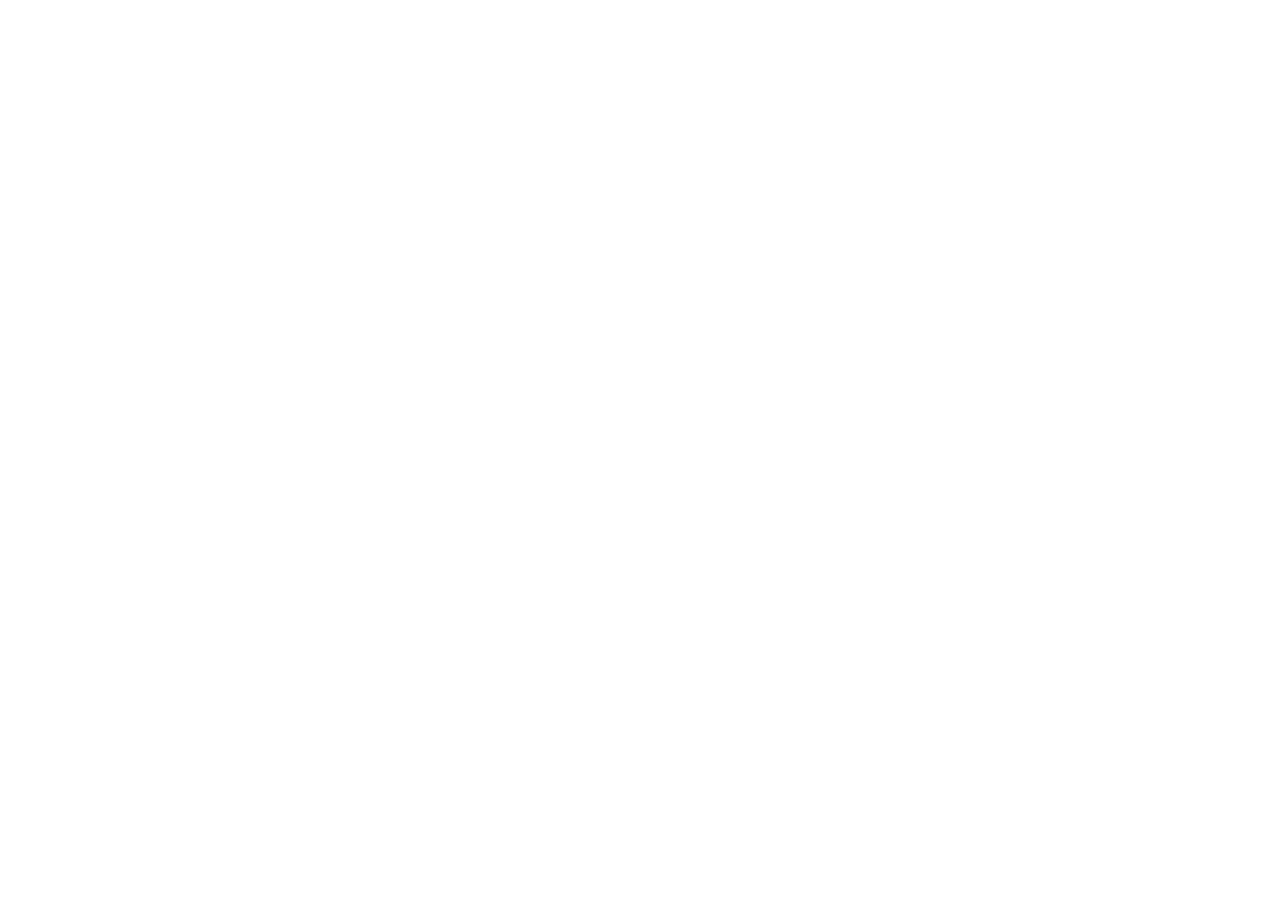
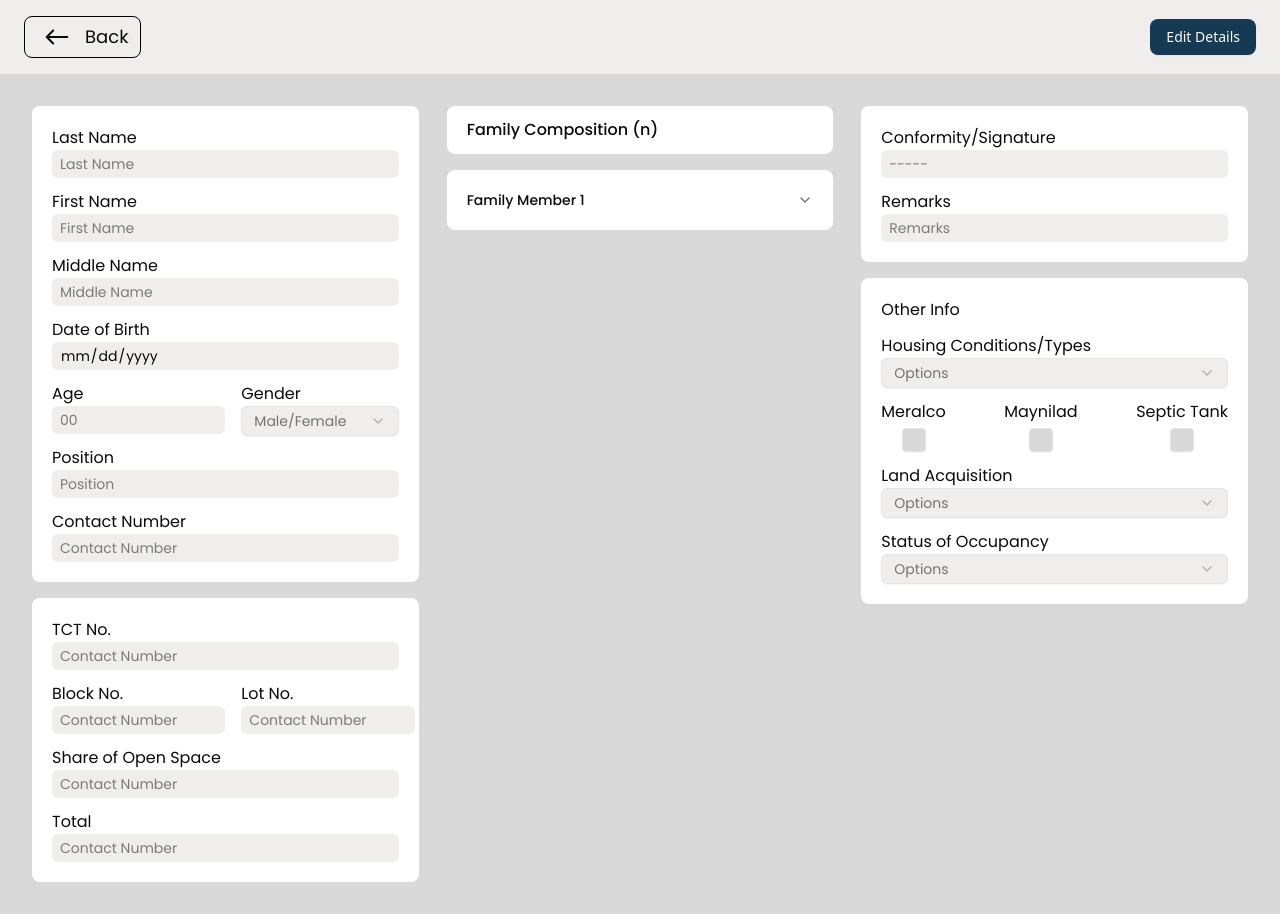
Before and after one commit to cssweng-skmlhoai/kabuhayandb-frontend, a React (Vite) app: page /members/1 in a window 1280 px wide. Before the commit this address had no page. Before the commit the page ends 800 px from the top, so only its background shows below. Built offline with nearby package versions, Linux system fonts and the light colour scheme; no server answers.

Commit message:
feature: fetching and searching members

```diff
--- a/src/App.jsx
+++ b/src/App.jsx
@@ -1,6 +1,7 @@
 import React from "react"
 import { Route, Routes } from "react-router-dom";
 import AllMembers from "./pages/admin/AllMembers";
+import MemberForms from "./pages/admin/MemberForms";
 import Dues from "./pages/admin/Dues";
 import Certificate from "./pages/admin/Certificate";
 import Landing from "./pages/Landing";
@@ -13,6 +14,9 @@
       <Route path="/" element={<Landing />} />
       <Route path="/login" element={<Login />} />
       <Route path="/members" element={<AllMembers />} />
+      <Route path="/members/add" element={<MemberForms view="add" />} />
+      <Route path="/members/:id" element={<MemberForms view="view" />} />
+      <Route path="/members/:id/edit" element={<MemberForms view="edit" />} />
       <Route path="/dues" element={<Dues />} />
       <Route path="/certification" element={<Certificate />} />
       <Route path="/settings" element={<Settings />} />
--- a/src/components/AdminCompts/MembersList.jsx
+++ b/src/components/AdminCompts/MembersList.jsx
@@ -1,4 +1,4 @@
-import React from 'react';
+import React, { useEffect } from 'react';
 import { IoSearchOutline } from "react-icons/io5";
 import { IoFilterOutline } from "react-icons/io5";
 import { TbArrowsSort } from "react-icons/tb";
@@ -27,9 +27,47 @@
   DialogClose
 } from "@/components/ui/dialog"
 import { useState } from 'react';
+import axios from 'axios';
+import { Link } from 'react-router-dom';
 
-const MembersList = ({ setView }) => {
+const MembersList = () => {
   const [dialogOpen, setDialogOpen] = useState(false);
+  const [members, setMembers] = useState([]);
+  const [searched, setSearched] = useState("");
+
+  const API_SECRET = import.meta.env.VITE_API_SECRET;
+  const API_URL = "https://kabuhayandb-backend.onrender.com";
+
+  // fetch all members once
+  useEffect(() => {
+    axios.get(`${API_URL}/members/home`, {
+      headers: {
+        'Authorization': `Bearer ${API_SECRET}`
+      }
+    }).then(res => {
+      if (!res.data) {
+        setMembers([]);
+      } else {
+        setMembers(res.data);
+      }
+    }).catch(err => { console.log(err) })
+  }, []);
+
+  // function to search for user
+  const searchUser = () => {
+    axios.get(`${API_URL}/members/home?name=${searched}`, {
+      headers: {
+        'Authorization': `Bearer ${API_SECRET}`
+      }
+    }).then(res => {
+      if (!res.data) {
+        setMembers([]);
+      } else {
+        const results = Array.isArray(res.data) ? res.data : [res.data];
+        setMembers(results);
+      }
+    }).catch(err => { console.log(err) })
+  }
 
   return (
     <div>
@@ -46,14 +84,15 @@
               <p>Export</p>
             </Button>
 
-            <Button className="bg-blue-button" onClick={() => setView("add")}><FaPlus />Add Member</Button>
+            <Button className="bg-blue-button" >
+              <Link to="/members/add" className='flex items-center gap-2'><FaPlus />Add Member</Link>
+            </Button>
           </div>
         </div>
 
         <div className="relative w-[80%] xl:hidden">
-          <IoSearchOutline className="absolute left-3 top-1/2 -translate-y-1/2 text-gray-600 cursor-pointer size-5" />
-          <input type="text" placeholder="Search Member Name" className="border border-gray-300 rounded-md pl-10 pr-3 py-3 w-full bg-white"
-          />
+          <IoSearchOutline className="absolute left-3 top-1/2 -translate-y-1/2 text-gray-600 cursor-pointer size-5" onClick={searchUser} />
+          <input type="text" placeholder="Search Member Name" className="border border-gray-300 rounded-md pl-10 pr-3 py-3 w-full bg-white" value={searched} onChange={(e) => setSearched(e.target.value)} />
         </div>
         <div className='flex justify-around w-[80%] xl:hidden'>
           <Button className='rounded-sm bg-white border-1 border-black w-[30%] hover:bg-gray-300 text-customgray3 cursor-pointer'>
@@ -90,8 +129,8 @@
 
           <div className='flex items-center w-1/2 justify-end gap-3'>
             <div className="relative w-1/2">
-              <IoSearchOutline className="absolute left-3 top-1/2 -translate-y-1/2 text-gray-600 cursor-pointer size-5" />
-              <input type="text" placeholder="Search Member Name" className="border border-black rounded-md pl-10 pr-3 py-1.5 w-full bg-white" />
+              <IoSearchOutline className="absolute left-3 top-1/2 -translate-y-1/2 text-gray-600 cursor-pointer size-5" onClick={searchUser} />
+              <input type="text" placeholder="Search Member Name" className="border border-black rounded-md pl-10 pr-3 py-1.5 w-full bg-white" value={searched} onChange={(e) => setSearched(e.target.value)} />
             </div>
 
             <Button className='rounded-sm bg-white border-1 border-black w-[20%] hover:bg-gray-300 text-customgray3 cursor-pointer'>
@@ -101,7 +140,11 @@
           </div>
         </div>
 
-        <div className='bg-customgray2 px-4 pb-4 pt-3 flex flex-col xl:rounded-md xl:relative xl:py-5'> {/* separate component? */}
+        {members.length === 0 ? (
+          <p className="text-center text-gray-500 mt-4">No members found.</p>
+        ) : (
+          members.map(member => (
+            <div key={member.member_id} className='bg-customgray2 px-4 pb-4 pt-3 flex flex-col xl:rounded-md xl:relative xl:py-5'>
               <div className='flex justify-end xl:absolute xl:right-4 xl:-translate-y-3'>
                 <DropdownMenu>
                   <DropdownMenuTrigger asChild>
@@ -110,28 +153,44 @@
                     </button>
                   </DropdownMenuTrigger>
                   <DropdownMenuContent align="end">
-                <DropdownMenuItem onClick={() => setView("view")}><IoIosList />View Details</DropdownMenuItem>
-                <DropdownMenuItem onClick={() => setView("edit")}><LuPencil />Edit Details</DropdownMenuItem>
-                <DropdownMenuItem onClick={() => setDialogOpen(true)}><TiDeleteOutline />Delete Member</DropdownMenuItem>
+                    <DropdownMenuItem >
+                      <Link to={`/members/${member.member_id}`} className='flex items-center gap-2'>
+                        <IoIosList />View Details
+                      </Link>
+                    </DropdownMenuItem>
+                    <DropdownMenuItem>
+                      <Link to={`/members/${member.member_id}/edit`} className='flex items-center gap-2'>
+                        <LuPencil />Edit Details
+                      </Link>
+                    </DropdownMenuItem>
+                    <DropdownMenuItem onClick={() => setDialogOpen(true)}>
+                      <TiDeleteOutline />Delete Member
+                    </DropdownMenuItem>
                     <DropdownMenuSeparator />
                     <DropdownMenuItem><TbCancel />Cancel</DropdownMenuItem>
                   </DropdownMenuContent>
                 </DropdownMenu>
               </div>
+
               <div className='flex justify-between items-center font-poppins'>
                 <div className='flex items-center gap-4'>
-              <img src="/path/to/profile.jpg" alt="Profile" className='hidden xl:block size-12 rounded-full bg-gray-300' />
+                  <img src={member.imageUrl || "/path/to/default.jpg"} alt="Profile" className='hidden xl:block size-12 rounded-full bg-gray-300' />
                   <div className='flex flex-col gap-1.5'>
-                <p className='font-semibold'>Member Name</p>
+                    <p className='font-semibold'>{member.fullname}</p>
                     <div className='xl:flex gap-20'>
-                  <p>013 - 3017002676</p>
-                  <p>BLK 00 LOT 00</p>
+                      <p>{member.tct_no}</p>
+                      <p>BLK {member.block_no} • LOT {member.lot_no}</p>
                     </div>
                   </div>
                 </div>
-            <p className='px-3 py-0.5 bg-white rounded-md mr-[8%] xl:mr-[12%]'>POSITION</p>
+                <p className='px-3 py-0.5 bg-white rounded-md mr-[8%] xl:mr-[12%]'>
+                  {member.head_position || "N/A"}
+                </p>
               </div>
             </div>
+          ))
+        )}
+
 
         <div className='hidden xl:flex justify-between'> {/* for pagination/desktop only */}
           <p>1 - 08 of 00</p>
--- a/src/components/AdminCompts/MemberForms.jsx
+++ b/src/pages/admin/MemberForms.jsx
@@ -1,4 +1,4 @@
-import React from 'react';
+import React, { useEffect, useState } from 'react';
 import { Button } from '@/components/ui/button';
 import { FaPlus } from "react-icons/fa6";
 import { IoIosArrowRoundBack } from "react-icons/io";
@@ -18,50 +18,64 @@
   SelectTrigger,
   SelectValue,
 } from "@/components/ui/select";
+import { useParams } from 'react-router-dom';
+import axios from 'axios';
+import { Link } from 'react-router-dom';
 
-const MemberForms = ({ view, setView }) => {
+const MemberForms = ({ view }) => {
+  const { id } = useParams();
+  const [member, setMember] = useState(null);
+
+  useEffect(() => {
+    axios.get()
+  }, [id]);
+
+  const isEdit = view === 'edit';
+
   return (
     <div>
       <div className=' hidden xl:flex justify-between items-center py-4 px-6 bg-customgray2'>
-        <div className='cursor-pointer px-3 rounded-md border border-black flex items-center gap-2' onClick={() => setView("list")}>
+        <Link to="/members" className='cursor-pointer px-3 rounded-md border border-black flex items-center gap-2'>
           <IoIosArrowRoundBack className='size-10' />
           <p className='font-poppins text-lg'>Back</p>
-        </div>
-        {view !== "add" && (
-          <Button className="bg-blue-button cursor-pointer" onClick={() => setView(view === "view" ? "edit" : "view")}>
-            {view === "view" ? "Edit Details" : "Cancel"}
+        </Link>
+        <Link to={`/members/${id}${isEdit ? '' : '/edit'}`}>
+          <Button className="bg-blue-button cursor-pointer">
+            {isEdit ? "Cancel" : "Edit Details"}
           </Button>
-        )}
+        </Link>
       </div>
 
       <div className='p-5 bg-customgray1 flex flex-col gap-4 xl:grid xl:grid-cols-3 xl:p-8 xl:gap-7'>
         <div className='flex flex-col gap-4 xl:col-start-1'>
           <div className='flex justify-between items-center xl:hidden'>
-            <IoIosArrowRoundBack className='size-10 cursor-pointer' onClick={() => setView("list")} />
-            {view !== "add" && (
-              <Button className="bg-blue-button cursor-pointer" onClick={() => setView(view === "view" ? "edit" : "view")}>
-                {view === "view" ? "Edit Details" : "Cancel"}
+            <Link to="/members">
+              <IoIosArrowRoundBack className='size-10 cursor-pointer' />
+            </Link>
+            <Link to={`/members/${id}${isEdit ? '' : '/edit'}`}>
+              <Button className="bg-blue-button cursor-pointer">
+                {isEdit ? "Cancel" : "Edit Details"}
               </Button>
-            )}
+            </Link>
           </div>
 
           <div className='bg-white p-5 flex flex-col rounded-md font-poppins font-normal'>
             <label htmlFor="lastname">Last Name</label>
-            <input className="mb-3 bg-customgray2 py-1 px-2 text-sm rounded-sm" placeholder="Last Name" type="text" name="" id="" disabled={view === "view"} />
+            <input className="mb-3 bg-customgray2 py-1 px-2 text-sm rounded-sm" placeholder="Last Name" type="text" name="" id="" disabled={!isEdit} />
 
             <label htmlFor="firstname">First Name</label>
-            <input className="mb-3 bg-customgray2 py-1 px-2 text-sm rounded-sm" placeholder="First Name" type="text" name="" id="" disabled={view === "view"} />
+            <input className="mb-3 bg-customgray2 py-1 px-2 text-sm rounded-sm" placeholder="First Name" type="text" name="" id="" disabled={!isEdit} />
 
             <label htmlFor="middlename">Middle Name</label>
-            <input className="mb-3 bg-customgray2 py-1 px-2 text-sm rounded-sm" placeholder="Middle Name" type="text" name="" id="" disabled={view === "view"} />
+            <input className="mb-3 bg-customgray2 py-1 px-2 text-sm rounded-sm" placeholder="Middle Name" type="text" name="" id="" disabled={!isEdit} />
 
             <label htmlFor="birthdate">Date of Birth</label>
-            <input className="mb-3 bg-customgray2 py-1 px-2 text-sm rounded-sm" type="date" name="" id="" disabled={view === "view"} />
+            <input className="mb-3 bg-customgray2 py-1 px-2 text-sm rounded-sm" type="date" name="" id="" disabled={!isEdit} />
 
             <div className='flex justify-between gap-4'>
               <div className='flex flex-col w-1/2'>
                 <label htmlFor="age">Age</label>
-                <input className="mb-3 bg-customgray2 py-1 px-2 text-sm rounded-sm" placeholder="00" type="number" name="" id="" disabled={view === "view"} />
+                <input className="mb-3 bg-customgray2 py-1 px-2 text-sm rounded-sm" placeholder="00" type="number" name="" id="" disabled={!isEdit} />
               </div>
 
               <div className='flex flex-col w-1/2'>
@@ -79,41 +93,41 @@
             </div>
 
             <label htmlFor="position">Position</label>
-            <input className="mb-3 bg-customgray2 py-1 px-2 text-sm rounded-sm" placeholder="Position" type="text" name="" id="" disabled={view === "view"} />
+            <input className="mb-3 bg-customgray2 py-1 px-2 text-sm rounded-sm" placeholder="Position" type="text" name="" id="" disabled={!isEdit} />
 
             <label htmlFor="contact">Contact Number</label>
-            <input className="bg-customgray2 py-1 px-2 text-sm rounded-sm" placeholder="Contact Number" type="number" name="" id="" disabled={view === "view"} />
+            <input className="bg-customgray2 py-1 px-2 text-sm rounded-sm" placeholder="Contact Number" type="number" name="" id="" disabled={!isEdit} />
 
           </div>
 
           <div className='bg-white p-5 flex flex-col rounded-md font-poppins font-normal'>
             <label htmlFor="tct">TCT No.</label>
-            <input className="mb-3 bg-customgray2 py-1 px-2 text-sm rounded-sm" placeholder="Contact Number" type="number" name="" id="" disabled={view === "view"} />
+            <input className="mb-3 bg-customgray2 py-1 px-2 text-sm rounded-sm" placeholder="Contact Number" type="number" name="" id="" disabled={!isEdit} />
 
             <div className='flex justify-between gap-4'>
               <div className='flex flex-col w-1/2'>
                 <label htmlFor="block">Block No.</label>
-                <input className="mb-3 bg-customgray2 py-1 px-2 text-sm rounded-sm" placeholder="Contact Number" type="number" name="" id="" disabled={view === "view"} />
+                <input className="mb-3 bg-customgray2 py-1 px-2 text-sm rounded-sm" placeholder="Contact Number" type="number" name="" id="" disabled={!isEdit} />
               </div>
 
               <div className='flex flex-col w-1/2'>
                 <label htmlFor="lot">Lot No.</label>
-                <input className="mb-3 bg-customgray2 py-1 px-2 text-sm rounded-sm" placeholder="Contact Number" type="number" name="" id="" disabled={view === "view"} />
+                <input className="mb-3 bg-customgray2 py-1 px-2 text-sm rounded-sm" placeholder="Contact Number" type="number" name="" id="" disabled={!isEdit} />
               </div>
             </div>
 
             <label htmlFor="openspace">Share of Open Space</label>
-            <input className="mb-3 bg-customgray2 py-1 px-2 text-sm rounded-sm" placeholder="Contact Number" type="number" name="" id="" disabled={view === "view"} />
+            <input className="mb-3 bg-customgray2 py-1 px-2 text-sm rounded-sm" placeholder="Contact Number" type="number" name="" id="" disabled={!isEdit} />
 
             <label htmlFor="total">Total</label>
-            <input className="bg-customgray2 py-1 px-2 text-sm rounded-sm" placeholder="Contact Number" type="number" name="" id="" disabled={view === "view"} />
+            <input className="bg-customgray2 py-1 px-2 text-sm rounded-sm" placeholder="Contact Number" type="number" name="" id="" disabled={!isEdit} />
           </div>
         </div>
 
         <div className='flex flex-col gap-4 xl:col-start-2'>
           <div className='bg-white px-5 py-3 flex justify-between rounded-md font-poppins'>
             <p className='font-medium'>Family Composition (n)</p>
-            {(view === "edit" || view === "add") && (
+            {isEdit && (
               <div className='flex items-center gap-2 bg-customgray1 px-2 rounded-sm cursor-pointer hover:bg-gray-400 duration-300'>
                 <FaPlus />
                 <p>Add</p>
@@ -126,24 +140,24 @@
               <AccordionTrigger className="hover:no-underline bg-white p-5 rounded-md font-poppins font-medium data-[state=open]:rounded-b-none cursor-pointer">Family Member 1</AccordionTrigger>
               <AccordionContent className="flex flex-col bg-white px-5 pb-5 font-poppins rounded-b-sm">
                 <label htmlFor="famlastname">Last Name</label>
-                <input className="bg-customgray2 py-1 px-2 text-sm rounded-sm mb-3" placeholder="Remarks" type="text" name="" id="" disabled={view === "view"} />
+                <input className="bg-customgray2 py-1 px-2 text-sm rounded-sm mb-3" placeholder="Remarks" type="text" name="" id="" disabled={!isEdit} />
 
                 <label htmlFor="famfirstname">First Name</label>
-                <input className="bg-customgray2 py-1 px-2 text-sm rounded-sm mb-3" placeholder="Remarks" type="text" name="" id="" disabled={view === "view"} />
+                <input className="bg-customgray2 py-1 px-2 text-sm rounded-sm mb-3" placeholder="Remarks" type="text" name="" id="" disabled={!isEdit} />
 
                 <label htmlFor="fammiddlename">Middle Name</label>
-                <input className="bg-customgray2 py-1 px-2 text-sm rounded-sm mb-3" placeholder="Remarks" type="text" name="" id="" disabled={view === "view"} />
+                <input className="bg-customgray2 py-1 px-2 text-sm rounded-sm mb-3" placeholder="Remarks" type="text" name="" id="" disabled={!isEdit} />
 
                 <label htmlFor="relation">Relation to Member</label>
-                <input className="bg-customgray2 py-1 px-2 text-sm rounded-sm mb-3" placeholder="Remarks" type="text" name="" id="" disabled={view === "view"} />
+                <input className="bg-customgray2 py-1 px-2 text-sm rounded-sm mb-3" placeholder="Remarks" type="text" name="" id="" disabled={!isEdit} />
 
                 <label htmlFor="fambirthdate">Date of Birth</label>
-                <input className="bg-customgray2 py-1 px-2 text-sm rounded-sm mb-3" placeholder="Remarks" type="date" name="" id="" disabled={view === "view"} />
+                <input className="bg-customgray2 py-1 px-2 text-sm rounded-sm mb-3" placeholder="Remarks" type="date" name="" id="" disabled={!isEdit} />
 
                 <div className='flex w-full justify-between gap-4'>
                   <div className='flex flex-col w-1/2'>
                     <label htmlFor="famage">Age</label>
-                    <input className="bg-customgray2 py-1 px-2 text-sm rounded-sm mb-3" placeholder="Remarks" type="number" name="" id="" disabled={view === "view"} />
+                    <input className="bg-customgray2 py-1 px-2 text-sm rounded-sm mb-3" placeholder="Remarks" type="number" name="" id="" disabled={!isEdit} />
                   </div>
 
                   <div className='flex flex-col w-1/2'>
@@ -161,9 +175,9 @@
                 </div>
 
                 <label htmlFor="education">Educational Attainment</label>
-                <input className="bg-customgray2 py-1 px-2 text-sm rounded-sm mb-3" placeholder="Remarks" type="text" name="" id="" disabled={view === "view"} />
+                <input className="bg-customgray2 py-1 px-2 text-sm rounded-sm mb-3" placeholder="Remarks" type="text" name="" id="" disabled={!isEdit} />
 
-                {(view === "edit" || view === "add") && (
+                {isEdit && (
                   <Button className="w-1/5 self-center bg-blue-button xl:w-2/5"><FaRegTrashAlt />Delete</Button>
                 )}
               </AccordionContent>
@@ -174,10 +188,10 @@
         <div className='flex flex-col gap-4 xl:col-start-3'>
           <div className='bg-white p-5 flex flex-col rounded-md font-poppins font-normal'>
             <label htmlFor="signature">Conformity/Signature</label>
-            <input className="mb-3 bg-customgray2 py-1 px-2 text-sm rounded-sm" placeholder="-----" type="text" name="" id="" disabled={view === "view"} />
+            <input className="mb-3 bg-customgray2 py-1 px-2 text-sm rounded-sm" placeholder="-----" type="text" name="" id="" disabled={!isEdit} />
 
             <label htmlFor="remarks">Remarks</label>
-            <input className="bg-customgray2 py-1 px-2 text-sm rounded-sm" placeholder="Remarks" type="text" name="" id="" disabled={view === "view"} />
+            <input className="bg-customgray2 py-1 px-2 text-sm rounded-sm" placeholder="Remarks" type="text" name="" id="" disabled={!isEdit} />
           </div>
 
           <div className='bg-white p-5 flex flex-col rounded-md font-poppins font-normal'>
@@ -240,9 +254,9 @@
 
           <div className='flex w-full justify-between gap-4 font-poppins'>
             <button className="w-1/2 px-5 py-2 rounded-md bg-white text-black hover:bg-gray-200 transition duration-200 xl:hidden" onClick={() => window.scrollTo({ top: 0, behavior: 'smooth' })}>Back to Top</button>
-            {(view === "edit" || view === "add") && (
+            {isEdit && (
               <button className="w-1/2 px-5 py-2 rounded-md text-white bg-blue-button hover:bg-black transition duration-200 xl:w-full">
-                {view === "edit" ? "Save Changes" : "Add Member"}
+                Save Changes
               </button>
             )}
           </div>
```
Also changed, not shown: src/pages/admin/AllMembers.jsx (+3 -9 lines), 2 other files (tests, documents, lock files or other folders). Lines whose indentation alone changed are shown as unchanged.
